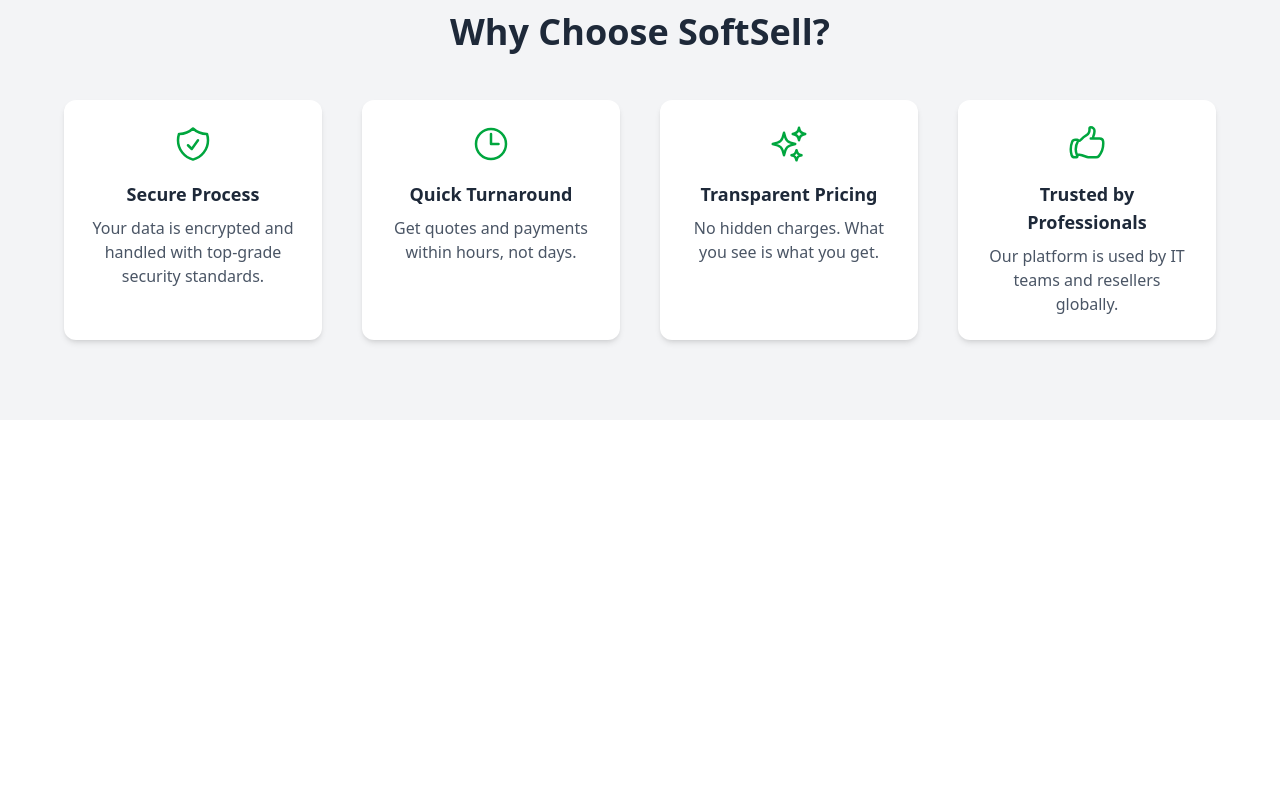
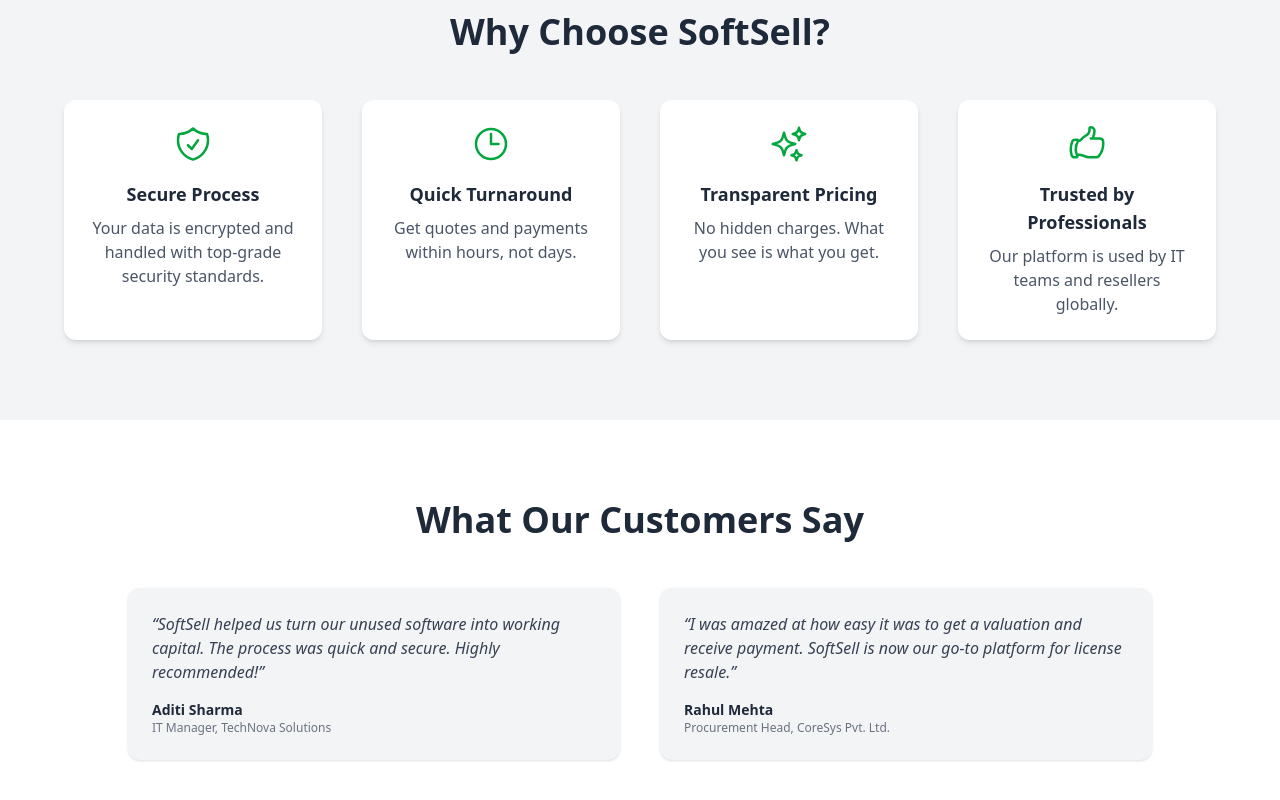
Before and after one commit to vikarnjha/Credex-Assignment, a React (Vite) app: page / in a window 1280 px wide. Shown: the part 788-1588 px from the top of the page. Before the commit the page ends 1208 px from the top, so only its background shows below. Built offline with nearby package versions, Linux system fonts and the light colour scheme.

Commit message:
testimonials added

```diff
--- a/src/App.jsx
+++ b/src/App.jsx
@@ -1,6 +1,7 @@
 import "./App.css";
 import HeroSection from "./components/HeroSection";
 import HowItWorks from "./components/HowItWorks";
+import Testimonials from "./components/Testimonials";
 import WhyChooseUs from "./components/WhyChooseUs";
 
 function App() {
@@ -10,6 +11,7 @@ function App() {
         <HeroSection />
         <HowItWorks/>
         <WhyChooseUs/>
+        <Testimonials/>
       </div>
     </>
   );
--- /dev/null
+++ b/src/components/Testimonials.jsx
@@ -0,0 +1,46 @@
+const testimonials = [
+  {
+    name: "Aditi Sharma",
+    role: "IT Manager",
+    company: "TechNova Solutions",
+    quote:
+      "SoftSell helped us turn our unused software into working capital. The process was quick and secure. Highly recommended!",
+  },
+  {
+    name: "Rahul Mehta",
+    role: "Procurement Head",
+    company: "CoreSys Pvt. Ltd.",
+    quote:
+      "I was amazed at how easy it was to get a valuation and receive payment. SoftSell is now our go-to platform for license resale.",
+  },
+];
+
+const Testimonials = () => {
+  return (
+    <section className="py-20 px-6 bg-white dark:bg-gray-800 text-center">
+      <h2 className="text-3xl md:text-4xl font-bold text-gray-800 dark:text-white mb-12">
+        What Our Customers Say
+      </h2>
+      <div className="grid gap-10 md:grid-cols-2 max-w-5xl mx-auto">
+        {testimonials.map((t, index) => (
+          <div
+            key={index}
+            className="bg-gray-100 dark:bg-gray-900 p-6 rounded-xl shadow-sm text-left"
+          >
+            <p className="text-gray-700 dark:text-gray-300 italic">
+              “{t.quote}”
+            </p>
+            <div className="mt-4 text-sm text-gray-800 dark:text-white font-semibold">
+              {t.name}
+            </div>
+            <div className="text-xs text-gray-500 dark:text-gray-400">
+              {t.role}, {t.company}
+            </div>
+          </div>
+        ))}
+      </div>
+    </section>
+  );
+};
+
+export default Testimonials;
```
